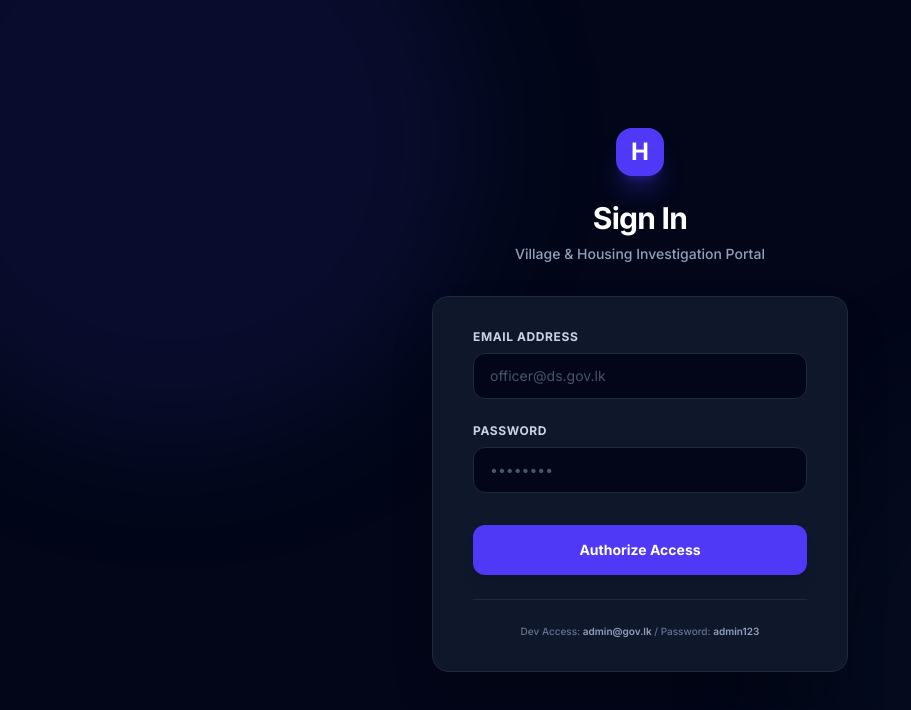
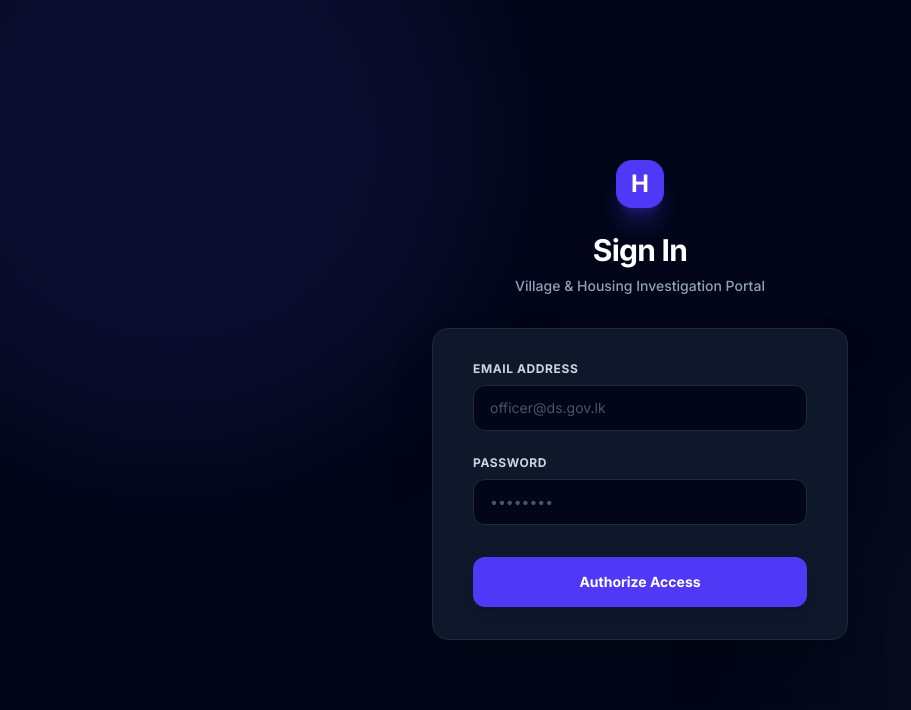
Before and after one commit to danindu2024/housing, a React app in the folder frontend/: page /login in a window 1280 px wide. Shown: the top 710 px of the page, without its empty margins (0-911 px from the left). Built offline with nearby package versions, Linux system fonts and the light colour scheme; no server answers; the HTML template or start-up script is replaced by a standard one.

Commit message:
refactor: remove login hint

```diff
--- a/frontend/src/pages/LoginPage.jsx
+++ b/frontend/src/pages/LoginPage.jsx
@@ -122,13 +122,6 @@ const LoginPage = () => {
               </button>
             </div>
           </form>
-
-          {/* Quick instructions box for dev seeding */}
-          <div className="mt-6 pt-6 border-t border-slate-800 text-center">
-            <p className="text-[10px] text-slate-500 font-medium">
-              Dev Access: <span className="text-slate-400 font-semibold">admin@gov.lk</span> / Password: <span className="text-slate-400 font-semibold">admin123</span>
-            </p>
-          </div>
         </div>
       </div>
     </div>
```
